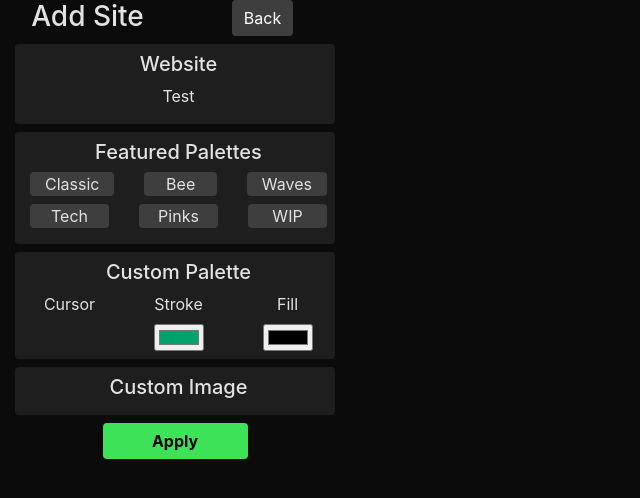
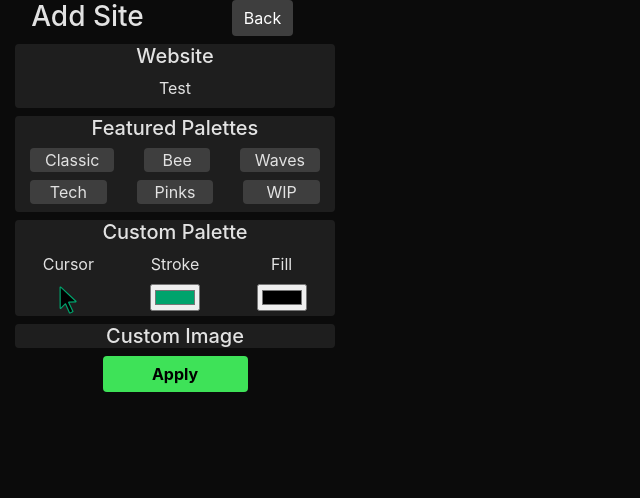
Before and after one commit to kattypo/DynamicCursorApp, a browser extension: page addSite.html in a window 1280 px wide. Shown: the whole page, without its empty margins (0-640 px from the left). Drawn offline with nearby package versions, Linux system fonts and the light colour scheme.

Commit message:
Added URL retrieval
Upon loading "Add Site" page the website URL is auto filled

```diff
--- a/addSite.css
+++ b/addSite.css
@@ -8,10 +8,8 @@ body {
 .section {
     background-color: #1E1E1E;
     margin-bottom: 8px;
-    padding-right: 8px;
-    padding-top: 8px;
-    padding-bottom: 8px;
 }
+
 .palette {
     background-color: #3E3E3E;
     margin-bottom: 8px;
--- a/addSite.html
+++ b/addSite.html
@@ -20,8 +20,12 @@
             </div>
         </div>
         <div class="section container rounded">
-            <h5>Website</h5>
-            <label id="siteNameLabel">Test</label>
+            <div class="row">
+                <div class="col text-center ">
+                    <h5>Website</h5>
+                    <label class="text-break" id="siteNameLabel">Test</label>
+                </div>
+            </div>
         </div>
         <div class="section container rounded">
             <h5>Featured Palettes</h5>
@@ -74,12 +78,29 @@
                 </div>
             </div>
             <div class="row">
-                <div class="col-4"></div>
                 <div class="col-4">
-                    <input type="color" id="strokeColor" value="#00A36C" />
+                    <svg viewBox="0 0 50 50"
+                         width="32px"
+                         height="32px"
+                         version="1.1"
+                         id="CustomCursor"
+                         xmlns="http://www.w3.org/2000/svg"
+                         xmlns:svg="http://www.w3.org/2000/svg">
+                        <defs id="defs1" />
+                        <g id="CustomCursorPath"
+                           style="display:inline">
+                            <path class="defaultCursor" style="display: inline; fill: #000000; fill-opacity: 1; stroke: #00A36C; stroke-width: 1.875; stroke-dasharray: none; stroke-opacity: 1 "
+                                  d="m 14.577772,6.3866376 0.07601,32.2574274 a 0.58506117,0.58506117 22.549089 0 0 0.997073,0.414002 l 7.014118,-6.957257 a 0.28235062,0.28235062 10.877941 0 1 0.457815,0.08798 l 5.884077,13.547126 a 1.0003742,1.0003742 21.076358 0 0 1.330343,0.512706 l 3.864349,-1.750506 a 0.67290989,0.67290989 110.0408 0 0 0.329453,-0.903162 L 27.98401,29.89869 a 0.27960205,0.27960205 120.55962 0 1 0.23601,-0.399715 l 10.688963,-0.622376 a 0.56064347,0.56064347 109.7984 0 0 0.349262,-0.970197 L 15.629707,5.9269948 a 0.62574521,0.62574521 156.39708 0 0 -1.051935,0.4596428 z"
+                                  id="cursorPath"
+                                  transform="translate(-1.8947668,-1.0496537)" />
+                        </g>
+                    </svg>
                 </div>
                 <div class="col-4">
-                    <input type="color" id="fillColor" value="#000000" />
+                    <input type="color" id="strokeColorPicker" value="#00A36C" />
+                </div>
+                <div class="col-4">
+                    <input type="color" id="fillColorPicker" value="#000000" />
                 </div>
             </div>
         </div>
--- a/addSite.js
+++ b/addSite.js
@@ -3,21 +3,19 @@ window.addEventListener('load', function () {
     backBtn.addEventListener("click", function () {
         loadMainPage();
     });
+    loadSitePage();
 });
 function loadMainPage() {
     window.location.href = "main.html";
 }
 function loadSitePage() {
+    let siteName;
     let siteNameLabel = document.getElementById("siteNameLabel");
-    let siteName;
     (async () => {
         const [tab] = await chrome.tabs.query({ active: true, lastFocusedWindow: true });
         siteName = tab.url;
+        siteNameLabel.innerHTML = siteName;
     })();
-
-}
-
-function getCurrentSite() {
 
 }
 function addSite() {
```
